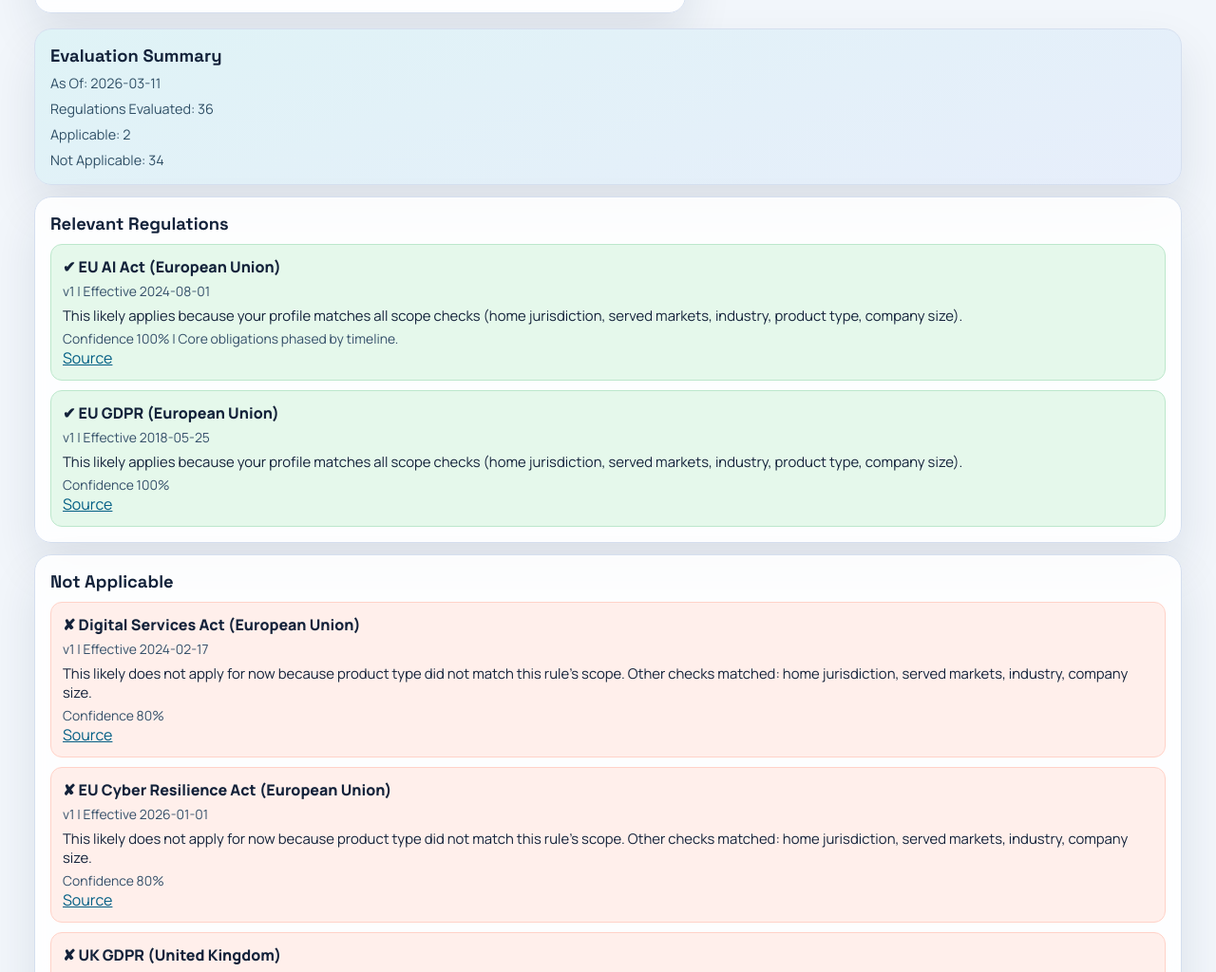
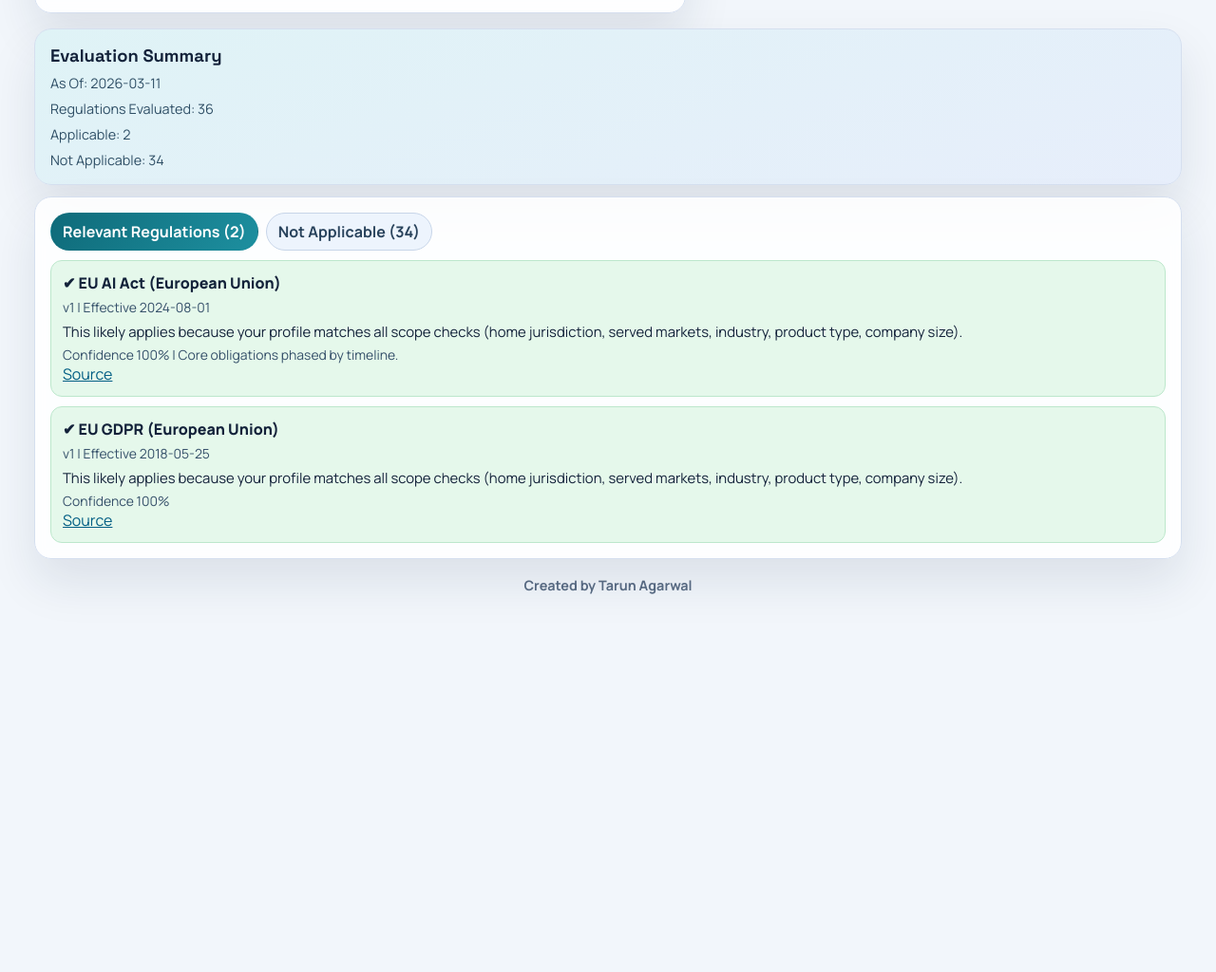
Before and after one commit to tarunag10/lexscope-atlas, a plain HTML site: page index.html in a window 1280 px wide. Shown: the part 732-1756 px from the top of the page at 95% size. After the commit the page ends 1398 px from the top, so only its background shows below. Drawn offline with Linux system fonts and the light colour scheme.

Commit message:
Move not-applicable regulations into separate tab

```diff
--- a/index.html
+++ b/index.html
@@ -192,6 +192,32 @@
         margin-top: 16px;
         display: grid;
         gap: 12px;
+      }
+
+      .tabs {
+        display: flex;
+        gap: 8px;
+        margin-bottom: 10px;
+        flex-wrap: wrap;
+      }
+
+      .tab-btn {
+        border: 1px solid #c7d5e8;
+        background: #edf4fd;
+        color: #29435c;
+        border-radius: 999px;
+        padding: 8px 12px;
+        font-weight: 700;
+      }
+
+      .tab-btn.active {
+        background: linear-gradient(120deg, var(--brand), var(--brand-2));
+        color: #fff;
+        border-color: transparent;
+      }
+
+      .tab-panel.hidden {
+        display: none;
       }
 
       .footer-credit {
@@ -483,25 +509,6 @@
         };
       }
 
-      function renderBucket(title, rows, ok) {
-        const cards = rows.map((r) => `
-          <article class="reg ${ok ? "ok" : "no"}">
-            <div class="name">${ok ? "✔" : "✘"} ${r.name} (${r.authority})</div>
-            <div class="meta">v${r.version} | Effective ${r.effective_from}${r.repealed_on ? ` | Repealed ${r.repealed_on}` : ""}</div>
-            <div class="reason">${r.reason}</div>
-            <div class="meta">Confidence ${(r.confidence * 100).toFixed(0)}%${r.notes ? ` | ${r.notes}` : ""}</div>
-            <a href="${r.source_url}" target="_blank" rel="noreferrer">Source</a>
-          </article>
-        `).join("");
-
-        return `
-          <section class="card">
-            <h2>${title}</h2>
-            <div class="reg-list">${cards || `<div class="hint">No items.</div>`}</div>
-          </section>
-        `;
-      }
-
       function renderResults(profile, results) {
         const applicable = results.filter(r => r.applicable).sort((a, b) => b.confidence - a.confidence);
         const notApplicable = results.filter(r => !r.applicable).sort((a, b) => b.confidence - a.confidence);
@@ -513,9 +520,48 @@
             <div class="status">Applicable: ${applicable.length}</div>
             <div class="status">Not Applicable: ${notApplicable.length}</div>
           </section>
-          ${renderBucket("Relevant Regulations", applicable, true)}
-          ${renderBucket("Not Applicable", notApplicable, false)}
+          <section class="card">
+            <div class="tabs">
+              <button class="tab-btn active" data-tab="relevant" type="button">Relevant Regulations (${applicable.length})</button>
+              <button class="tab-btn" data-tab="not_applicable" type="button">Not Applicable (${notApplicable.length})</button>
+            </div>
+            <div class="tab-panel" data-panel="relevant">
+              <div class="reg-list">${applicable.length ? applicable.map((r) => `
+                <article class="reg ok">
+                  <div class="name">✔ ${r.name} (${r.authority})</div>
+                  <div class="meta">v${r.version} | Effective ${r.effective_from}${r.repealed_on ? ` | Repealed ${r.repealed_on}` : ""}</div>
+                  <div class="reason">${r.reason}</div>
+                  <div class="meta">Confidence ${(r.confidence * 100).toFixed(0)}%${r.notes ? ` | ${r.notes}` : ""}</div>
+                  <a href="${r.source_url}" target="_blank" rel="noreferrer">Source</a>
+                </article>
+              `).join("") : `<div class="hint">No relevant regulations for this profile.</div>`}</div>
+            </div>
+            <div class="tab-panel hidden" data-panel="not_applicable">
+              <div class="reg-list">${notApplicable.length ? notApplicable.map((r) => `
+                <article class="reg no">
+                  <div class="name">✘ ${r.name} (${r.authority})</div>
+                  <div class="meta">v${r.version} | Effective ${r.effective_from}${r.repealed_on ? ` | Repealed ${r.repealed_on}` : ""}</div>
+                  <div class="reason">${r.reason}</div>
+                  <div class="meta">Confidence ${(r.confidence * 100).toFixed(0)}%${r.notes ? ` | ${r.notes}` : ""}</div>
+                  <a href="${r.source_url}" target="_blank" rel="noreferrer">Source</a>
+                </article>
+              `).join("") : `<div class="hint">No non-applicable regulations.</div>`}</div>
+            </div>
+          </section>
         `;
+
+        const root = document.getElementById("results");
+        const buttons = root.querySelectorAll(".tab-btn");
+        const panels = root.querySelectorAll(".tab-panel");
+        buttons.forEach((btn) => {
+          btn.addEventListener("click", () => {
+            const tab = btn.getAttribute("data-tab");
+            buttons.forEach((b) => b.classList.toggle("active", b === btn));
+            panels.forEach((panel) => {
+              panel.classList.toggle("hidden", panel.getAttribute("data-panel") !== tab);
+            });
+          });
+        });
       }
 
       function parseCsv(text) {
```
